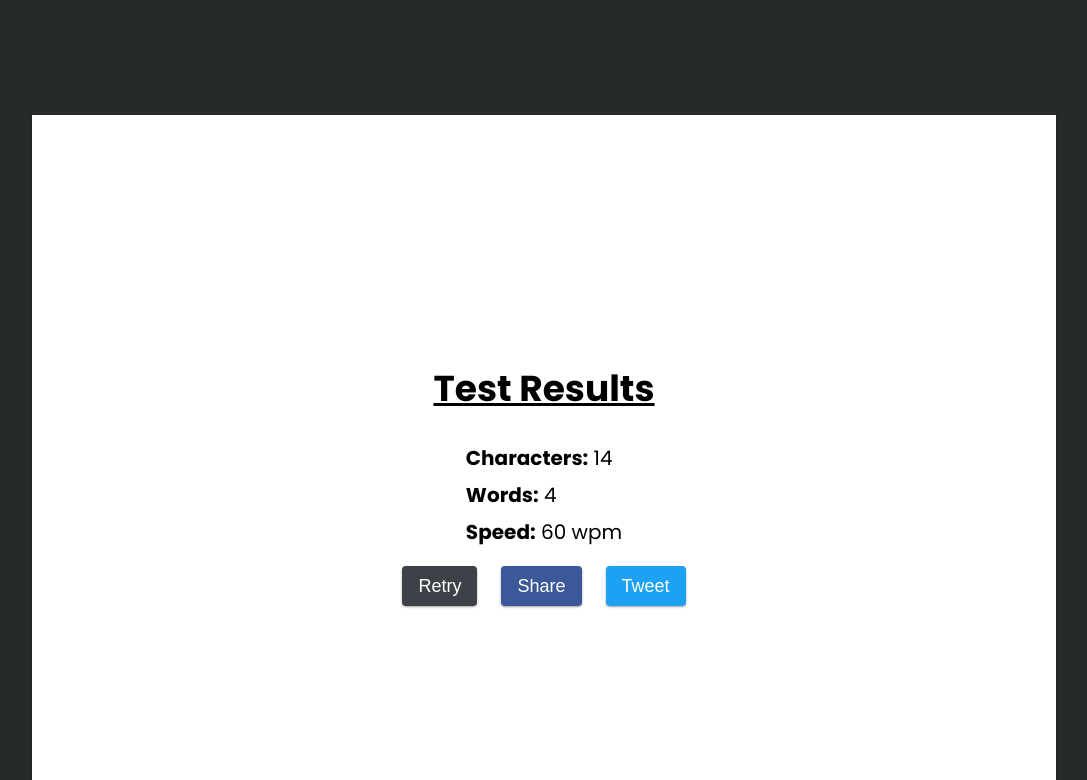
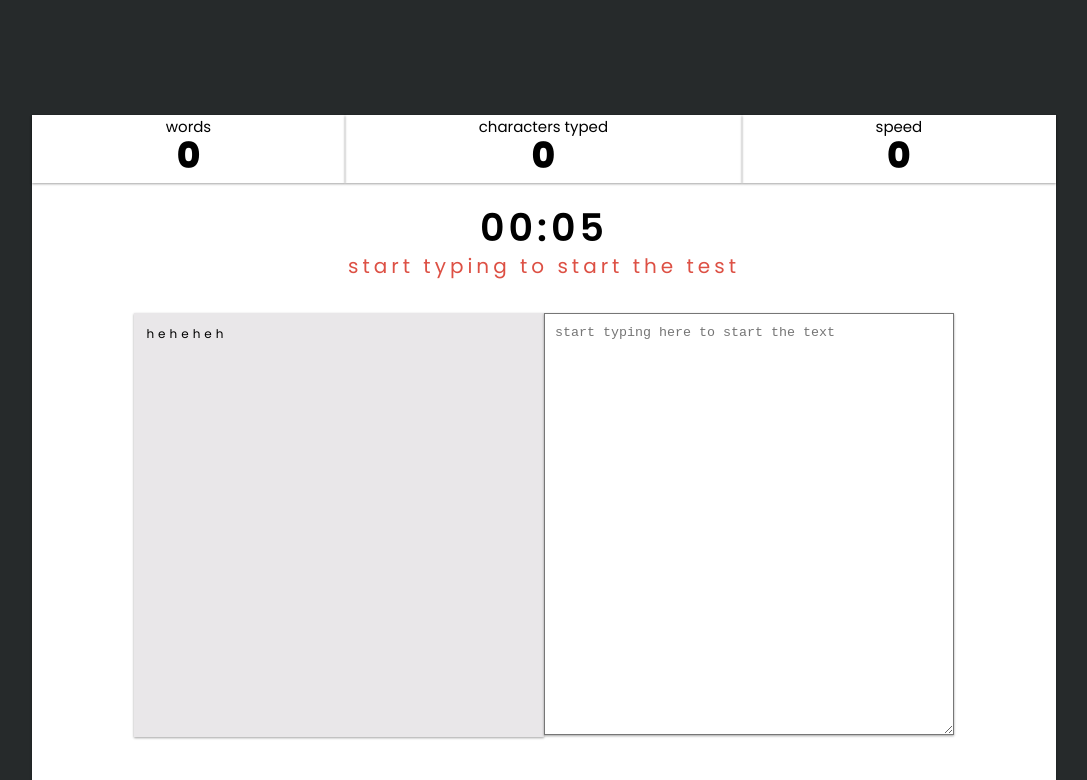
Before and after one commit to cyrus303/React-sandbox, a React (Vite) app in the folder flash-type/: page / in a window 1280 px wide. Shown: the part 920-1700 px from the top of the page, without its empty margins (96-1183 px from the left). Built offline with nearby package versions, Linux system fonts and the light colour scheme.

Commit message:
added states

```diff
--- a/flash-type/src/components/App/App.jsx
+++ b/flash-type/src/components/App/App.jsx
@@ -6,6 +6,23 @@
 import './App.css';
 
 function App() {
+  // var TotalTime = 20;
+
+  const [state, setState] = useState({
+    selectedParagraph: 'heheheh',
+    timerStarted: false,
+    timeRemaning: 5,
+    words: 0,
+    characters: 0,
+    wpm: 0,
+  });
+
+  // setState((prevContent) => {
+  //   return {
+  //     ...prevContent,
+  //   };
+  // });
+
   return (
     <div className="App">
       {/* Nav Section */}
@@ -13,7 +30,7 @@
       {/* Landing Section */}
       <Landing />
       {/* Challenge Section */}
-      <ChallengeSection />
+      <ChallengeSection data={state} />
       {/* Footer Section */}
       <Footer />
     </div>
--- /dev/null
+++ b/flash-type/src/components/ChallengeDetailsCard/ChallengeDetailsCard.css
@@ -0,0 +1,25 @@
+.details-card-container {
+  /* border: 1px solid red; */
+  display: flex;
+  flex-direction: column;
+  flex-grow: 1;
+  align-items: center;
+  box-shadow: 0 1px 3px rgba(0, 0, 0, 0.12), 0 1px 2px rgba(0, 0, 0, 0.26);
+  transition: all 0.3 cubic-bezier(0.165, 0.84, 0.44, 1);
+}
+
+.details-card-container:hover {
+  box-shadow: 0 14px 28px rgba(0, 0, 0, 0.12), 0 10px 10px rgba(0, 0, 0, 0.26);
+}
+
+.card-name {
+  font-size: 15px;
+  margin: 0;
+  margin-bottom: -10px;
+}
+
+.card-value {
+  font-size: 36px;
+  font-weight: 800;
+  margin: 0;
+}
--- /dev/null
+++ b/flash-type/src/components/ChallengeDetailsCard/ChallengeDetailsCard.jsx
@@ -0,0 +1,14 @@
+import React from 'react';
+import './ChallengeDetailsCard.css';
+
+function ChallengeDetailsCard(props) {
+  const { cardname, cardvalue } = props;
+  return (
+    <div className="details-card-container">
+      <div className="card-name">{cardname}</div>
+      <div className="card-value">{cardvalue}</div>
+    </div>
+  );
+}
+
+export default ChallengeDetailsCard;
--- a/flash-type/src/components/ChallengeSection/ChallengeSection.jsx
+++ b/flash-type/src/components/ChallengeSection/ChallengeSection.jsx
@@ -2,13 +2,13 @@
 import TestContainer from '../TestContainer/TestContainer';
 import './ChallengeSection.css';
 
-function ChallengeSection() {
+function ChallengeSection(props) {
   return (
     <div className="challenge-section-container">
       <h1 className="challenge-section-header" data-aos="fade-down">
         Take a speed test now!
       </h1>
-      <TestContainer words={4} characters={14} wpm={60} />
+      <TestContainer data={props} />
     </div>
   );
 }
--- a/flash-type/src/components/TestContainer/TestContainer.jsx
+++ b/flash-type/src/components/TestContainer/TestContainer.jsx
@@ -1,14 +1,31 @@
 import React from 'react';
 import TryAgain from '../TryAgain/TryAgain';
+import TypingChallengeContainer from '../TypingChallengeContainer/TypingChallengeContainer';
 import './TestContainer.css';
 
 function TestContainer(props) {
-  const { words, characters, wpm } = props;
+  const {
+    selectedParagraph,
+    timerStarted,
+    timeRemaning,
+    words,
+    characters,
+    wpm,
+  } = props.data.data;
+
+  // console.log(props.data.data);
+
   return (
     <div className="test-container">
-      <div className="try-again-container">
-        <TryAgain words={words} characters={characters} wpm={wpm} />
-      </div>
+      {timeRemaning > 0 ? (
+        <div data-aos="fade-up" className="typing-challenge-container">
+          <TypingChallengeContainer data={props.data.data} />
+        </div>
+      ) : (
+        <div className="try-again-container">
+          <TryAgain words={words} characters={characters} wpm={wpm} />
+        </div>
+      )}
     </div>
   );
 }
--- /dev/null
+++ b/flash-type/src/components/TypingChallenge/TypingChallenge.css
@@ -0,0 +1,72 @@
+.typing-challenge {
+  display: flex;
+  flex-direction: column;
+  flex-grow: 1;
+  align-items: center;
+  /* justify-content: center; */
+  /* border: 1px solid red; */
+  /* text-align: center; */
+}
+
+.timer-container {
+  margin: 16px;
+}
+
+.timer {
+  font-size: 38px;
+  font-weight: 600;
+  margin: 0;
+  text-align: center;
+}
+
+.timer-info {
+  margin: 0;
+  margin-top: -5px;
+  color: #dd5044;
+  font-size: 20px;
+  text-align: center;
+}
+
+.textarea-container {
+  margin: 16px;
+  display: flex;
+  flex-direction: row;
+  flex-grow: 1;
+  width: 80%;
+  /* border: 1px solid red; */
+}
+
+.textarea-left,
+.textarea-right {
+  display: flex;
+  width: 50%;
+  flex-grow: 1;
+  /* border: 1px solid blue; */
+}
+
+.textarea {
+  scrollbar-width: none;
+}
+
+.textarea {
+  text-align: left;
+  flex-grow: 1;
+  height: 400px;
+  width: 100%;
+  padding: 10px;
+  line-height: 18px;
+  flex-wrap: wrap;
+  box-shadow: 0 1px 3px rgba(0, 0, 0, 0.12), 0 1px 2px rgba(0, 0, 0, 0.26);
+  overflow: scroll;
+  transition: all 0.2s;
+}
+
+.textarea:hover {
+  box-shadow: 0 14px 28px rgba(0, 0, 0, 0.12), 0 10px 10px rgba(0, 0, 0, 0.26);
+}
+
+.text-paragraph {
+  font-size: 12px;
+  background: #e9e7e9;
+  padding: 12px;
+}
--- /dev/null
+++ b/flash-type/src/components/TypingChallenge/TypingChallenge.jsx
@@ -0,0 +1,41 @@
+import React from 'react';
+import './TypingChallenge.css';
+
+function TypingChallenge(props) {
+  const {
+    selectedParagraph,
+    timerStarted,
+    timeRemaning,
+    words,
+    characters,
+    wpm,
+  } = props.data;
+
+  console.log(props.data);
+  return (
+    <div className="typing-challenge">
+      <div className="timer-container">
+        <p className="timer">
+          00:{timeRemaning > 10 ? timeRemaning : `0${timeRemaning}`}
+        </p>
+        <p className="timer-info">
+          {!timerStarted && 'start typing to start the test'}
+        </p>
+      </div>
+
+      <div className="textarea-container">
+        <div className="textarea-left">
+          <div className="textarea text-paragraph">{selectedParagraph}</div>
+        </div>
+        <div className="textarea-right">
+          <textarea
+            className="textarea"
+            placeholder="start typing here to start the text"
+          ></textarea>
+        </div>
+      </div>
+    </div>
+  );
+}
+
+export default TypingChallenge;
--- /dev/null
+++ b/flash-type/src/components/TypingChallengeContainer/TypingChallengeContainer.css
@@ -0,0 +1,19 @@
+.typing-challenge-container {
+  display: flex;
+  flex-direction: column;
+  flex-grow: 1;
+  /* border: 1px solid red; */
+  /* color: red; */
+}
+
+.details-container {
+  display: flex;
+  flex-direction: row;
+  justify-content: space-between;
+  flex-wrap: wrap;
+}
+
+.typewriter-container {
+  display: flex;
+  flex-grow: 1;
+}
--- /dev/null
+++ b/flash-type/src/components/TypingChallengeContainer/TypingChallengeContainer.jsx
@@ -0,0 +1,43 @@
+import React from 'react';
+import ChallengeDetailsCard from '../ChallengeDetailsCard/ChallengeDetailsCard';
+import TypingChallenge from '../TypingChallenge/TypingChallenge';
+import './TypingChallengeContainer.css';
+
+function TypingChallengeContainer(props) {
+  const {
+    selectedParagraph,
+    timerStarted,
+    timeRemaning,
+    words,
+    characters,
+    wpm,
+  } = props.data;
+
+  console.log(props.data);
+  // console.log(words);
+  return (
+    <div className="typing-challenge-container">
+      {/* details section */}
+      <div className="details-container">
+        {/* words-typed */}
+        <ChallengeDetailsCard cardname="words" cardvalue={words} />
+
+        {/* characters-typed */}
+        <ChallengeDetailsCard
+          cardname="characters typed"
+          cardvalue={characters}
+        />
+
+        {/* words per min */}
+        <ChallengeDetailsCard cardname="speed" cardvalue={wpm} />
+      </div>
+
+      {/* the real challenge */}
+      <div className="typewriter-container">
+        <TypingChallenge data={props.data} />
+      </div>
+    </div>
+  );
+}
+
+export default TypingChallengeContainer;
```
